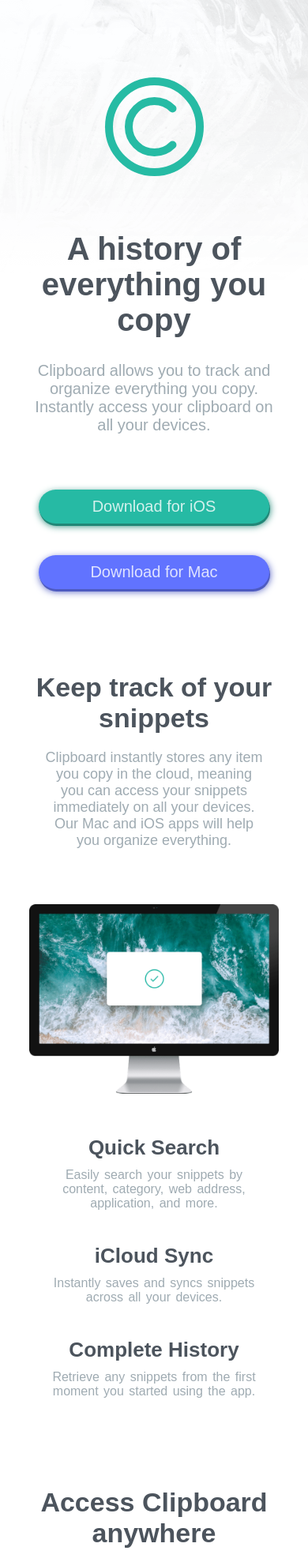
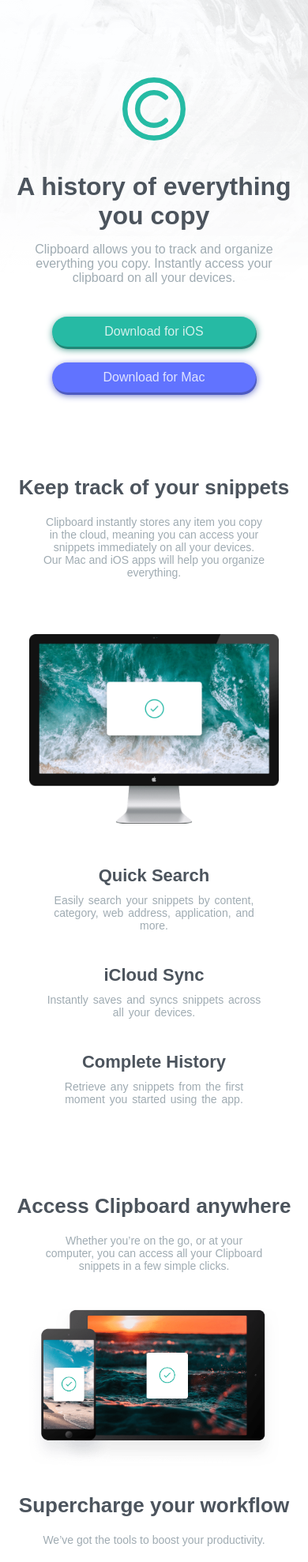
Before and after one commit to ehadsaloF/clipboard-landingpage, a plain HTML site: page index.html in a window 390 px wide. Shown: the top 1978 px of the page at 79% size. Drawn offline with Linux system fonts and the light colour scheme; a web font is replaced by a local one.

Commit message:
Sixth Commit
CSS update for 425px Screen Size

```diff
--- a/index.css
+++ b/index.css
@@ -1095,7 +1095,7 @@
         font-size: 34px;
         font-weight: 600;
         color: hsl(210, 10%, 33%) ;
-        text-align: center;
+        text-align: c;
     }
     .nine-two{
         font-size: 20px;
@@ -1164,25 +1164,25 @@
         width: 100%;
     }
     .clipboard{
-        height: 20%;
+        height: 80px;
     }
     .one-one{
-        font-size: 40px;
+        font-size: 32px;
         font-weight: 600;
         color: hsl(210, 10%, 33%) ;
-        margin-top: 70px;
+        margin-top: 40px;
         text-align: center
     }
     .one-two{
-        font-size: 20px;
+        font-size: 16px;
         font-weight: 400;
         color: hsl(201, 11%, 66%) ;
-        margin-top: 30px;
+        margin-top: 15px;
         text-align: center;
         width: 90%;
     }
     .buttons{
-        margin-top: 70px;
+        margin-top: 40px;
         display: flex;
         flex-direction: column;
         align-items: center;
@@ -1193,9 +1193,9 @@
         width: 100%;
         border-radius: 50px;
         padding: 10px 65px;
-        font-size: 20px;
+        font-size: 16px;
         color:rgba(255, 255, 255, 0.8) ;
-        margin-bottom: 40px;
+        margin-bottom: 20px;
         margin-right: 0;
         background-color: hsl(171, 66%, 44%);
         box-shadow: 1px 3px 10px 0px hsl(171deg 60% 33%),
@@ -1211,7 +1211,7 @@
         border:none;
         border-radius: 50px;
         padding: 10px 65px;
-        font-size: 20px;
+        font-size: 16px;
         color:rgba(255, 255, 255, 0.8) ;
         background-color: hsl(233, 100%, 69%);
         box-shadow: 1px 3px 10px 0px hsl(233deg 48% 53%),
@@ -1230,13 +1230,13 @@
         margin-bottom: 20%;
     }
     .two-one{
-        font-size: 34px;
+        font-size: 26px;
         font-weight: 600;
         color: hsl(210, 10%, 33%) ;
         text-align: center;
     }
     .two-two{
-        font-size: 18px;
+        font-size: 14px;
         font-weight: 400;
         color: hsl(201, 11%, 66%) ;
         margin-top: 20px;
@@ -1270,14 +1270,14 @@
         width: 80%;
     }
     .three-one-text{
-        font-size: 26px;
+        font-size: 22px;
         font-weight: 600;
         color: hsl(210, 10%, 33%) ;
         margin-bottom: 10px;
         text-align: center;
     }
     .three-one-small-text{
-        font-size: 16px;
+        font-size: 14px;
         font-weight: 400;
         word-spacing: 2px;
         color: hsl(201, 11%, 66%) ;
@@ -1289,16 +1289,16 @@
         flex-direction: column;
         width: 100%;
         align-items: center;
-        margin-bottom: 7.5%;
+        margin-bottom: 12.5%;
     }
     .four-one{
-        font-size: 34px;
+        font-size: 26px;
         font-weight: 600;
         color: hsl(210, 10%, 33%) ;
         text-align: center;
     }
     .four-two{
-        font-size: 18px;
+        font-size: 14px;
         font-weight: 400;
         color: hsl(201, 11%, 66%) ;
         margin-top: 20px;
@@ -1323,13 +1323,13 @@
         margin-bottom: 20%;
     }
     .six-one{
-        font-size: 34px;
+        font-size: 26px;
         font-weight: 600;
         color: hsl(210, 10%, 33%);
         text-align: center;
     }
     .six-two{
-        font-size: 18px;
+        font-size: 14px;
         font-weight: 400;
         color: hsl(201, 11%, 66%) ;
         margin-top: 20px;
@@ -1347,7 +1347,7 @@
     }
     .icon{
         margin-bottom: 20px;
-        width: 2em;
+        width: 1.75em;
     }
     .seven-one{
         display: flex;
@@ -1366,13 +1366,13 @@
         margin-bottom: 5%
     }
     .seven-head{
-        font-size: 28px;
+        font-size: 22px;
         font-weight: 600;
         color: hsl(210, 10%, 33%) ;
         margin-bottom: 20px;
     }
     .seven-body{
-        font-size: 18px;
+        font-size: 14px;
         font-weight: 400;
         word-spacing: 2px;
         color: hsl(201, 11%, 66%) ;
@@ -1396,13 +1396,13 @@
         align-items: center;
     }
     .nine-one{
-        font-size: 34px;
+        font-size: 26px;
         font-weight: 600;
         color: hsl(210, 10%, 33%) ;
         text-align: center;
     }
     .nine-two{
-        font-size: 20px;
+        font-size: 14px;
         font-weight: 400;
         color: hsl(201, 11%, 66%) ;
         margin-top: 15px;
@@ -1420,7 +1420,7 @@
         padding: 15px auto;
     }
     .footer-logo{
-        height: 80px;
+        height: 60px;
         padding-bottom: 25px;
     }
     ul{
@@ -1428,7 +1428,7 @@
         width: 100%;
     }
     li a{
-        font-size: 16px;
+        font-size: 10px;
         font-weight: 400;
         color: hsl(210, 10%, 33%) ;
         cursor: pointer;
@@ -1454,7 +1454,7 @@
         width: 100%;
         border-radius: 50px;
         padding: 10px 45px;
-        font-size: 20px;
+        font-size: 16px;
         color:rgba(255, 255, 255, 0.8) ;
         margin-bottom: 40px;
         margin-right: 0;
@@ -1472,7 +1472,7 @@
         border:none;
         border-radius: 50px;
         padding: 10px 45px;
-        font-size: 20px;
+        font-size: 16px;
         color:rgba(255, 255, 255, 0.8) ;
         background-color: hsl(233, 100%, 69%);
         box-shadow: 1px 3px 10px 0px hsl(233deg 48% 53%),
```
